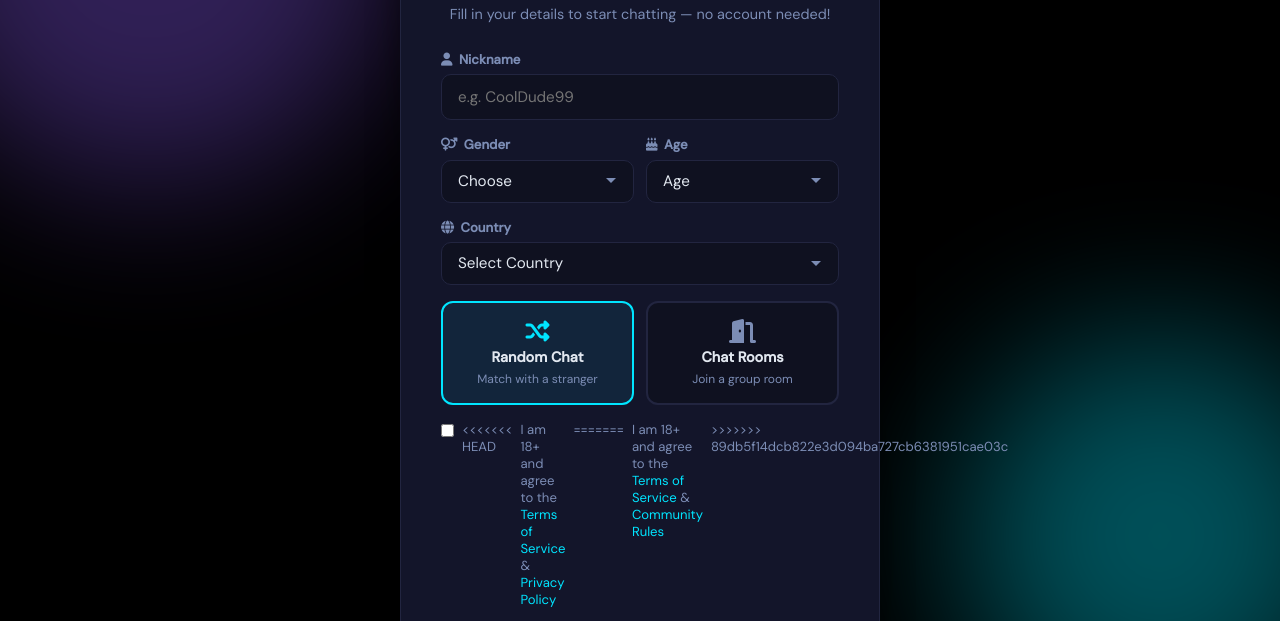
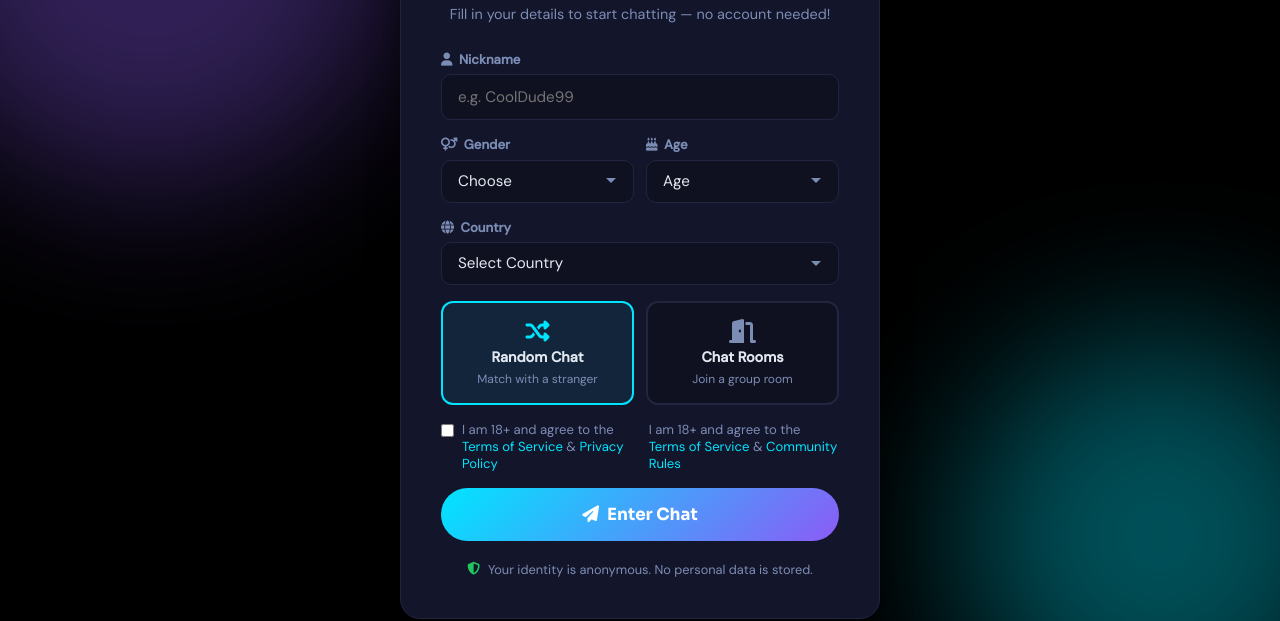
Before and after one commit to chamikumarap-commits/chatrealtime, a website: page public/start.html in a window 1280 px wide. Shown: the part 164-785 px from the top of the page. Drawn offline with Linux system fonts and the light colour scheme.

Commit message:
Update start.html

```diff
--- a/public/start.html
+++ b/public/start.html
@@ -89,11 +89,11 @@
 
     <div class="terms-check">
       <input type="checkbox" id="agreeTerms"/>
-<<<<<<< HEAD
+
       <label for="agreeTerms">I am 18+ and agree to the <a href="/terms" target="_blank">Terms of Service</a> &amp; <a href="/privacy" target="_blank">Privacy Policy</a></label>
-=======
+
       <label for="agreeTerms">I am 18+ and agree to the <a href="#">Terms of Service</a> & <a href="#">Community Rules</a></label>
->>>>>>> 89db5f14dcb822e3d094ba727cb6381951cae03c
+
     </div>
 
     <button class="btn-hero large full-width" onclick="goToChat()">
```
